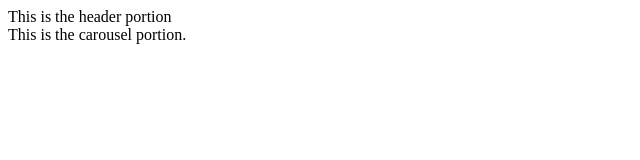
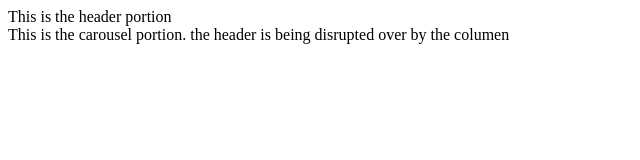
Before and after one commit to Shubham-Guptaji/HTML-codes, a plain HTML site: page index.html in a window 1280 px wide. Shown: the whole page, without its empty margins (0-640 px from the left). Drawn offline with Linux system fonts and the light colour scheme.

Commit message:
this is mid of website

```diff
--- a/index.html
+++ b/index.html
@@ -10,6 +10,8 @@
     <header>This is the header portion</header>
     <div>
         This is the carousel portion.
+        the header is being disrupted over by the columen
+
     </div>
 </body>
 </html>
```
